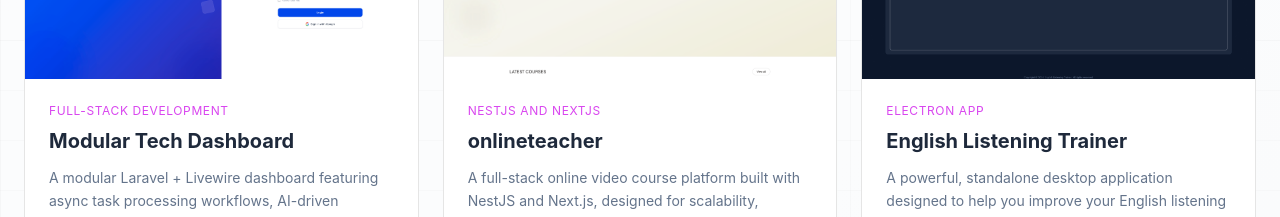
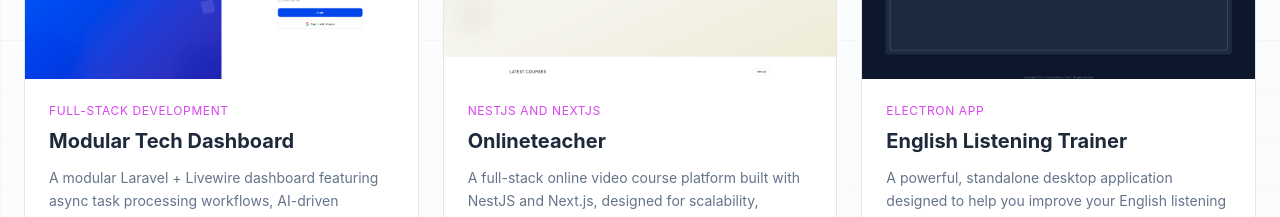
Before and after one commit to brettoak/my-personal-page, a React (Vite) app: page / in a window 1280 px wide. Shown: the part 1960-2177 px from the top of the page. Built offline with nearby package versions, Linux system fonts and the light colour scheme.

Commit message:
Correct title casing for 'Onlineteacher'

```diff
--- a/src/components/Portfolio.jsx
+++ b/src/components/Portfolio.jsx
@@ -33,7 +33,7 @@
         </svg>
       ),
       category: 'nestJS and nextJS',
-      title: 'onlineteacher',
+      title: 'Onlineteacher',
       description: 'A full-stack online video course platform built with NestJS and Next.js, designed for scalability, security, and modern cloud deployment. The application supports user authentication, course management, secure video streaming, and online payments.',
       status: 'In Progress',
       showDetails: true,
```
